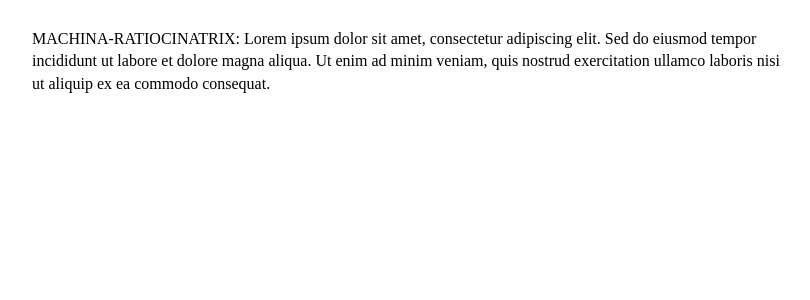
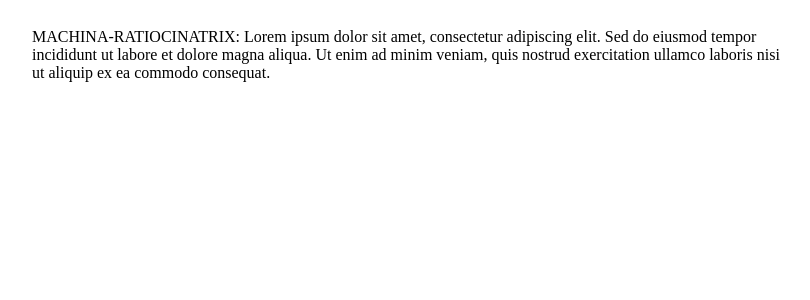
Before and after one commit to reasoning-machine/reasoning-machine.github.io, a Jekyll site: the page pages/page_1.html, which Jekyll copies as it is, in a window 1280 px wide. Shown: the top 300 px of the page, without its empty margins (233-1043 px from the left). Built offline with Jekyll 4.4.1, drawn with Linux system fonts in a browser that asks for light colours.

Commit message:
Update page_1.html

```diff
--- a/pages/page_1.html
+++ b/pages/page_1.html
@@ -12,8 +12,6 @@
             justify-content: center;
             align-items: flex-start;
             min-height: 100vh;
-            font-family: "Times New Roman", Times, serif;
-            font-size: 16px;
             background: none;
         }
         #feed {
@@ -24,8 +22,7 @@
         }
         .message {
             margin: 0;
-            padding: 8px 0; /* Adjusted for vertical separation, matching site */
-            line-height: 1.4; /* Matches approximate line height of main page */
+            padding: 8px 0; /* Vertical separation */
             white-space: pre-wrap; /* Preserves line breaks and spaces */
         }
     </style>
```
